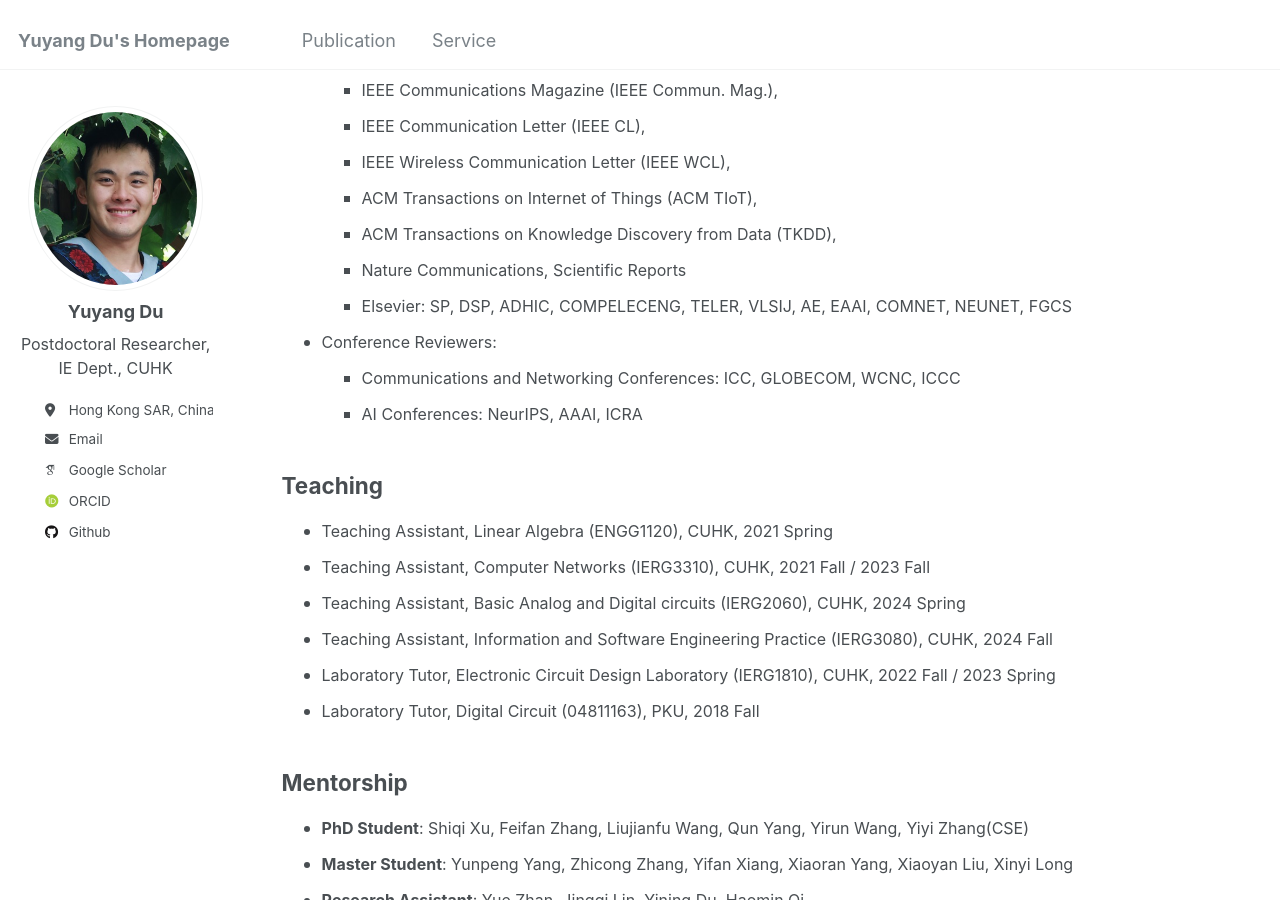
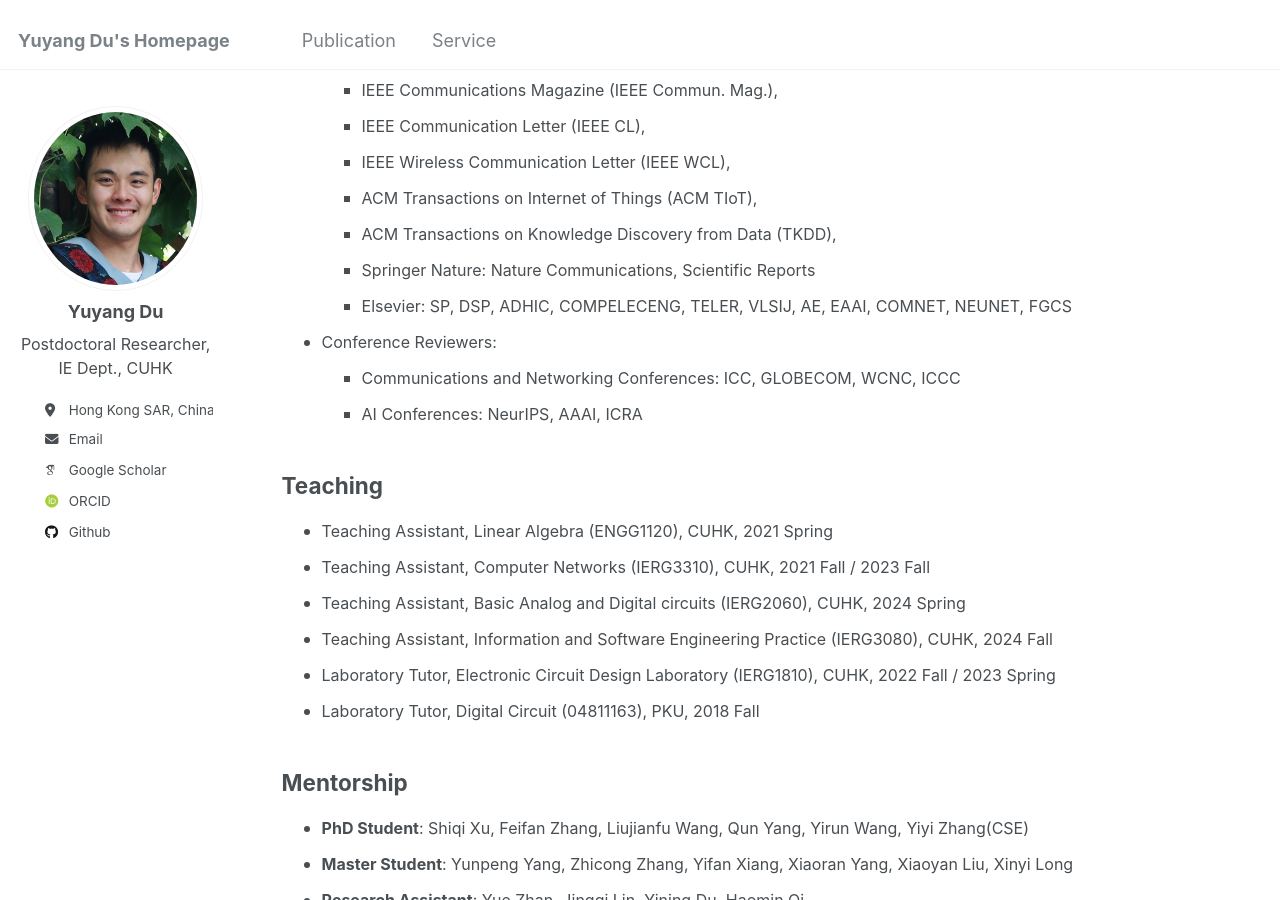
Before and after one commit to yuyangdu01/yuyangdu01.github.io, a Jekyll site: the page built from _pages/cv.md, in a window 1280 px wide and 900 px high, scrolled down 372 px. Built offline with Jekyll 4.4.1, drawn with Linux system fonts in a browser that asks for light colours; some web fonts are replaced.

Commit message:
Update cv.md

```diff
--- a/_pages/cv.md
+++ b/_pages/cv.md
@@ -24,7 +24,7 @@ Reviewer
         <li><font size=3>IEEE Wireless Communication Letter (IEEE WCL),</font></li>
         <li><font size=3>ACM Transactions on Internet of Things (ACM TIoT),</font></li>
         <li><font size=3>ACM Transactions on Knowledge Discovery from Data (TKDD),</font></li>
-        <li><font size=3>Nature Communications, Scientific Reports</font></li>
+        <li><font size=3>Springer Nature: Nature Communications, Scientific Reports</font></li>
         <li><font size=3>Elsevier: SP, DSP, ADHIC, COMPELECENG, TELER, VLSIJ, AE, EAAI, COMNET, NEUNET, FGCS</font></li>
       </ul>
     </ul>
```
